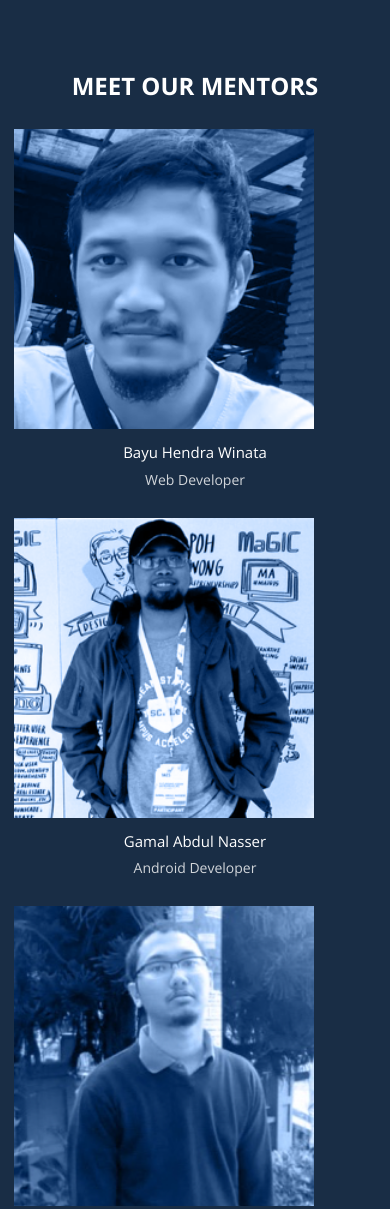
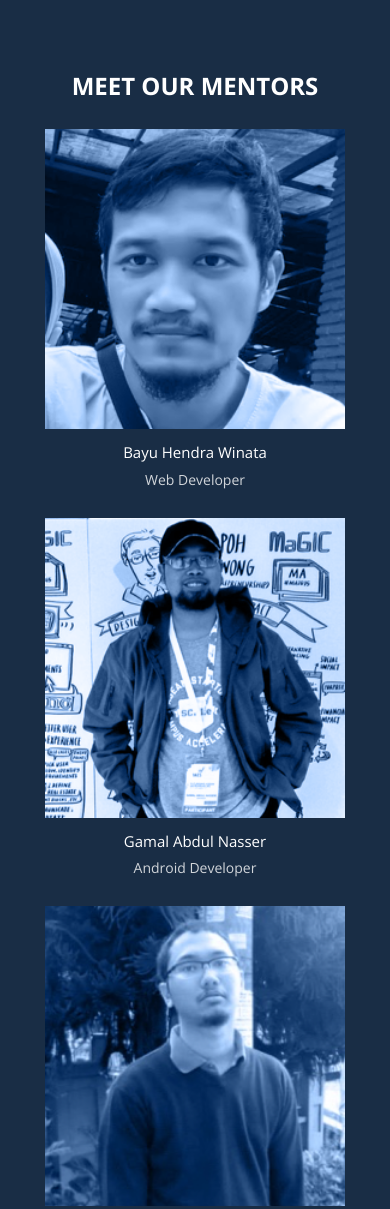
Before and after one commit to berbageek/berbageek.github.io, a plain HTML site: page index.html in a window 390 px wide. Shown: the part 3560-4769 px from the top of the page. Drawn offline with nearby package versions, Linux system fonts and the light colour scheme.

Commit message:
center photo on mobile

```diff
--- a/index.html
+++ b/index.html
@@ -131,35 +131,35 @@
 
                 <div class="ui grid stackable equal width">
                     <div class="column">
-                        <img src="img/mentors/Bayu%20Hendra%20Winata.png" alt="" class="ui image medium">
+                        <img src="img/mentors/Bayu%20Hendra%20Winata.png" alt="" class="ui image medium centered">
                         <div class="mentor__meta">
                             <h4 class="mentor__name">Bayu Hendra Winata</h4>
                             <div class="mentor__position">Web Developer</div>
                         </div>
                     </div>
                     <div class="column">
-                        <img src="img/mentors/Gamal%20Abdul%20Nasser.png" alt="" class="ui image medium">
+                        <img src="img/mentors/Gamal%20Abdul%20Nasser.png" alt="" class="ui image medium centered">
                         <div class="mentor__meta">
                             <h4 class="mentor__name">Gamal Abdul Nasser</h4>
                             <div class="mentor__position">Android Developer</div>
                         </div>
                     </div>
                     <div class="column">
-                        <img src="img/mentors/Akbar%20M.%20Adhatama.png" alt="" class="ui image medium">
+                        <img src="img/mentors/Akbar%20M.%20Adhatama.png" alt="" class="ui image medium centered">
                         <div class="mentor__meta">
                             <h4 class="mentor__name">M. Akbar Adhatama</h4>
                             <div class="mentor__position">Web Developer</div>
                         </div>
                     </div>
                     <div class="column">
-                        <img src="img/mentors/M.%20Fiqri%20Muthohar.png" alt="" class="ui image medium">
+                        <img src="img/mentors/M.%20Fiqri%20Muthohar.png" alt="" class="ui image medium centered">
                         <div class="mentor__meta">
                             <h4 class="mentor__name">M. Fiqri Muthohar</h4>
                             <div class="mentor__position">Android Developer</div>
                         </div>
                     </div>
                     <div class="column">
-                        <img src="img/mentors/Wisnu%20Manupraba.png" alt="" class="ui image medium">
+                        <img src="img/mentors/Wisnu%20Manupraba.png" alt="" class="ui image medium centered">
                         <div class="mentor__meta">
                             <h4 class="mentor__name">Wisnu Manupraba</h4>
                             <div class="mentor__position">Web Developer</div>
```
